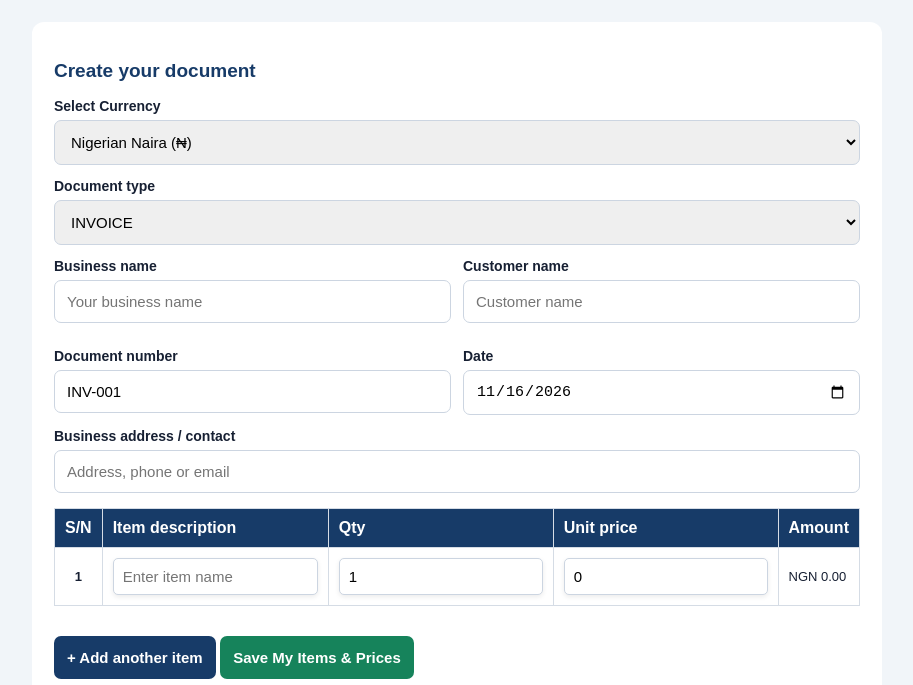
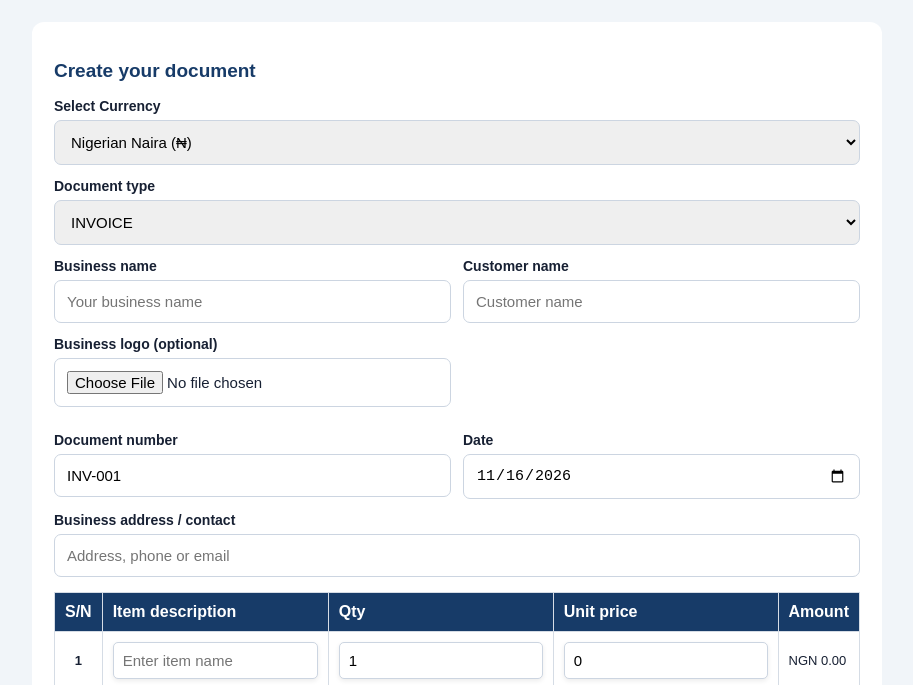
Before and after one commit to futhman01-coder/invoice-generator, a plain HTML site: page index.html in a window 1280 px wide. Shown: the part 115-800 px from the top of the page, without its empty margins (183-1096 px from the left). Drawn offline with Linux system fonts and the light colour scheme.

Commit message:
Add business logo upload and invoice preview

```diff
--- a/index.html
+++ b/index.html
@@ -148,6 +148,8 @@ header,.form-panel,.actions{display:none!important}
 <div>
 <label>Business name</label>
 <input id="business" placeholder="Your business name" oninput="update()">
+  <label>Business logo (optional)</label>
+<input type="file" id="logoInput" accept="image/*" onchange="previewLogo(event)">
 </div>
 <div>
 <label>Customer name</label>
@@ -221,6 +223,7 @@ header,.form-panel,.actions{display:none!important}
 <div class="paper">
 <div class="paper-top">
 <div>
+  <img id="logoView" style="max-width:110px;max-height:80px;object-fit:contain;display:none;margin-bottom:10px;">
 <h2 id="businessView">YOUR BUSINESS</h2>
 <p id="contactView" class="muted"></p>
 </div>
@@ -323,6 +326,26 @@ row.innerHTML=`
 tbody.appendChild(row);
     update();
   }
+
+function previewLogo(event){
+  const file=event.target.files[0];
+  const logo=document.getElementById('logoView');
+
+  if(!file){
+    logo.style.display='none';
+    return;
+  }
+
+  const reader=new FileReader();
+
+  reader.onload=function(){
+    logo.src=reader.result;
+    logo.style.display='block';
+  };
+
+  reader.readAsDataURL(file);
+}
+
   function update(){
 const get=id=>document.getElementById(id).value;
 const show=(id,value)=>document.getElementById(id).textContent=value;
```
